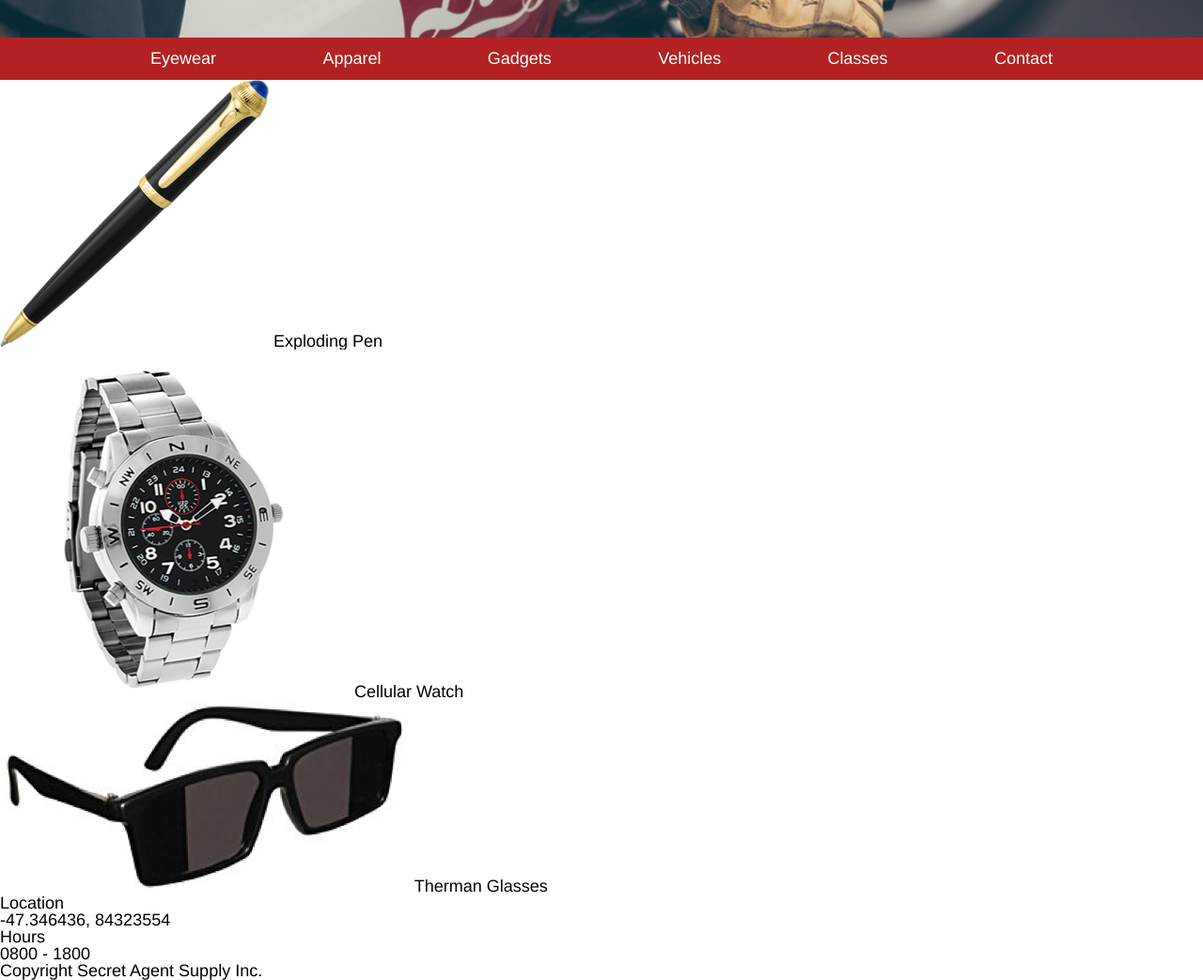
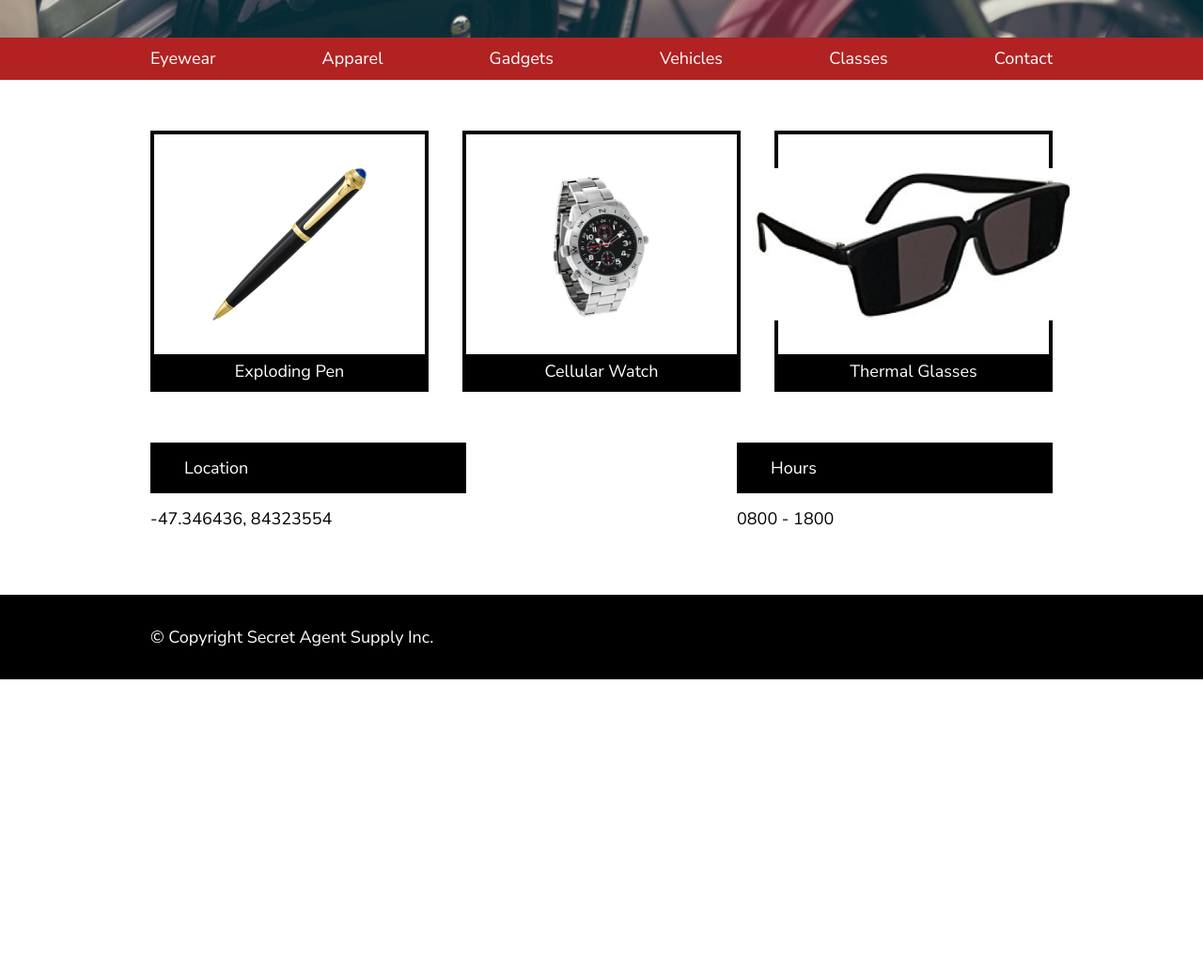
Before and after one commit to dmytronayda/secret-agent-supply, a plain HTML site: page index.html in a window 1280 px wide. Shown: the part 452-1495 px from the top of the page at 94% size. After the commit the page ends 1175 px from the top, so only its background shows below. Drawn offline with Linux system fonts and the light colour scheme.

Commit message:
Style Product-,info-, and fotter divs.

```diff
--- a/index.html
+++ b/index.html
@@ -5,6 +5,10 @@
     <title>Secret Agent Supply Inc.</title>
     <link rel="stylesheet" type="text/css"href="./resources/css/reset.css">
     <link rel="stylesheet" type="text/css"href="./resources/css/style.css">
+    <style>
+      @import url('https://fonts.googleapis.com/css?family=Raleway:400,700');
+      @import url('https://fonts.googleapis.com/css?family=Nunito+Sans:400,700');
+    </style>
   </head>
 
   <body>
@@ -30,7 +34,7 @@
     </div>
 
 
-    <div class="categories">
+    <div class="category-container">
       <div class="site-container">
         <div class="category">
           <span>Eyewear</span>
@@ -53,8 +57,8 @@
       </div>
     </div>
 
-    <div class="main">
-      <div class="products">
+    <div class="product-container">
+      <div class=" site-container">
           <div class="product">
             <img src="./resources/pictures/pen.png" alt="secret-agent-supply-pen">
             <span>Exploding Pen</span>
@@ -65,26 +69,46 @@
           </div>
           <div class="product">
             <img src="./resources/pictures/glasses.png" alt="secret-agent-supply-glasses">
-          <span>Therman Glasses</span>
+            <span>Thermal Glasses</span>
+          </div>
+
+
+      </div>
+    </div>
+
+    <div class="info-container">
+      <div class="site-container">
+
+        <div class="info">
+          <div class="top">
+              <span>Location</span>
+          </div>
+          <div class="bottom">
+            <span>-47.346436, 84323554</span>
+          </div>
+        </div>
+
+        <div class="info">
+          <div class="top">
+            <span>Hours</span>
+          </div>
+          <div class="bottom">
+            <span>0800 - 1800</span>
+          </div>
+
+
         </div>
       </div>
     </div>
 
-    <div class="info">
-      <div class="location">
-        <span>Location</span>
-        <p>-47.346436, 84323554</p>
-      </div>
-      <div class="hours">
-        <span>Hours</span>
-        <p>0800 - 1800</p>
-      </div>
+    <footer>
+      <div class="site-container">
+        <p>&copy; Copyright Secret Agent Supply Inc.</p>
       </div>
 
-    <footer>
-      <p>Copyright Secret Agent Supply Inc.</p>
     </footer>
 
+<!--          <p>-47.346436, 84323554</p> -->
 
   </body>
 </html>
--- a/resources/css/style.css
+++ b/resources/css/style.css
@@ -1,8 +1,7 @@
 html,
 body {
   font-size: 18px;
-  font-family: Helvetica;
-
+  font-family: 'Nunito Sans', sans-serif;
 }
 .site-container {
   width: 960px;
@@ -38,6 +37,7 @@ header {
   background-image: url("./../pictures/moto.jpeg");
   background-repeat: no-repeat;
   background-size: cover;
+  background-position: bottom;
   display: flex;
   justify-content: center;
 
@@ -57,18 +57,21 @@ header {
 h4 {
   font-size: 1rem;
   font-weight: bold;
+  font-family: Oswald;
 }
 
 .featured h4 {
   padding-bottom: .25rem;
+
 }
 
 h1 {
   font-size: 2rem;
   font-weight: bold;
+  font-family: Oswald;
 }
 
-.categories {
+.category-container {
   padding: .75rem 0;
   display: flex;
   justify-content: center;
@@ -76,12 +79,83 @@ h1 {
   background-color: firebrick;
 }
 
-.categories .site-container {
+.category-container .site-container {
   justify-content: space-between;
 }
 
+.product-container {
+  margin-top: 3rem;
+  display: flex;
+  justify-content: center;
+}
 
-div {
-  border: 0px solid gray;
+.product-container .site-container {
+  justify-content: space-between;
+}
+
+.product {
+  border: 4px solid black;
+  width: 30%;
+  display: flex;
+  flex-direction: column;
+  justify-content: center;
+  align-items: center;
+  color: white;
+  width: 30%;
+}
+
+
+.product img {
+  height: 9rem;
+  padding: 2rem 0;
+}
+
+
+.product span {
+  background-color: black;
+  width: 100%;
+  text-align: center;
+  padding: .5rem 0;
+  color: white;
+}
+
+
+.info-container {
+  margin-top: 3rem;
+  display: flex;
+  justify-content: center;
 
 }
+
+.info-container .site-container {
+  justify-content: space-between;
+}
+
+.info {
+  color: white;
+  width: 35%;
+  display: flex;
+  flex-direction: column;
+  background-color: black;
+  margin-bottom: 4rem;
+}
+
+.info .top {
+  padding: 1rem 0;
+  margin-left: 2rem;
+}
+
+.info .bottom {
+  background-color: white;
+  color: black;
+  padding-top: 1rem;
+}
+
+footer {
+  display: flex;
+  justify-content: center;
+  height: 5rem;
+  background-color: black;
+  color: white;
+  text-align: left;
+}
```
Lines whose indentation alone changed are shown as unchanged.
